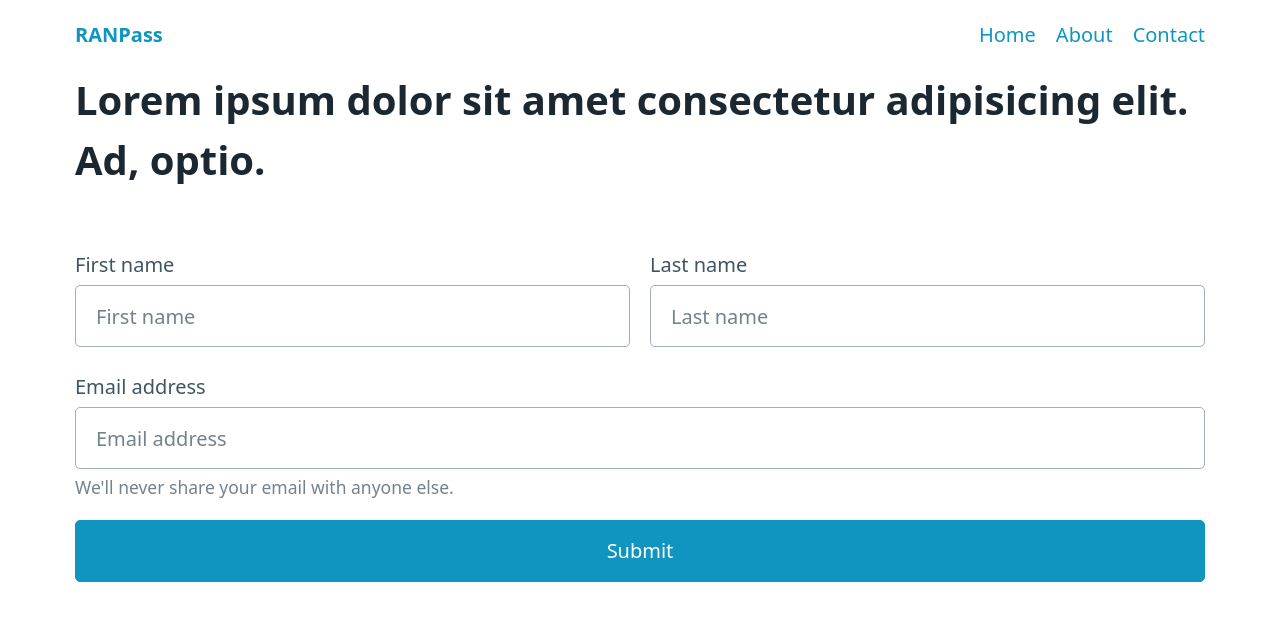
After one commit to i-naeem/flask-blog, a Flask app: page /contact in a window 1280 px wide. The commit adds this page. Shown: the top 621 px of the page. Run offline with Flask 3, Linux system fonts and the light colour scheme.

Commit message:
Add `/contact` and `/about` route

```diff
--- a/app.py
+++ b/app.py
@@ -10,6 +10,18 @@ app = Flask(__name__)
 @app.route('/')
 def home():
     return render_template('index.jinja')
+
+
+# About
+@app.route('/about')
+def about():
+    return render_template('about.jinja')
+
+
+# Contact
+@app.route('/contact')
+def contact():
+    return render_template('contact.jinja')
 
 
 @app.route('/generator', methods=["POST"])
--- /dev/null
+++ b/templates/contact.jinja
@@ -0,0 +1,62 @@
+<!DOCTYPE html>
+<html lang="en">
+
+<head>
+  <meta charset="UTF-8" />
+  <meta name="viewport" content="width=device-width, initial-scale=1.0" />
+  <link rel="stylesheet" href="{{ url_for('static', filename='css/pico.min.css') }}" />
+  <link rel="shortcut icon" href="{{ url_for('static', filename='assets/favico.png') }}" type="image/png" />
+  <title>RANPass - A simple random password generator.</title>
+</head>
+
+<body>
+  <div class="container">
+    <header>
+      <nav>
+        <ul>
+          <li><a href="/"><strong>RANPass</strong></a></li>
+        </ul>
+        <ul>
+          <li><a href="/">Home</a></li>
+          <li><a href="/about">About</a></li>
+          <li><a href="/contact">Contact</a></li>
+        </ul>
+      </nav>
+    </header>
+    <main>
+      <h1>Lorem ipsum dolor sit amet consectetur adipisicing elit. Ad, optio.</h1>
+
+      <section>
+        <form>
+
+          <!-- Grid -->
+          <div class="grid">
+
+            <!-- Markup example 1: input is inside label -->
+            <label for="firstname">
+              First name
+              <input type="text" id="firstname" name="firstname" placeholder="First name" required>
+            </label>
+
+            <label for="lastname">
+              Last name
+              <input type="text" id="lastname" name="lastname" placeholder="Last name" required>
+            </label>
+
+          </div>
+
+          <!-- Markup example 2: input is after label -->
+          <label for="email">Email address</label>
+          <input type="email" id="email" name="email" placeholder="Email address" required>
+          <small>We'll never share your email with anyone else.</small>
+
+          <!-- Button -->
+          <button type="submit">Submit</button>
+
+        </form>
+      </section>
+    </main>
+  </div>
+</body>
+
+</html>
--- a/templates/index.jinja
+++ b/templates/index.jinja
@@ -14,10 +14,10 @@
     <header>
       <nav>
         <ul>
-          <li><strong>RANPass</strong></li>
+          <li><a href="/"><strong>RANPass</strong></a></li>
         </ul>
         <ul>
-          <li><a href="/home">Home</a></li>
+          <li><a href="/">Home</a></li>
           <li><a href="/about">About</a></li>
           <li><a href="/contact">Contact</a></li>
         </ul>
```
Also changed, not shown: templates/about.jinja (added, +43 -0 lines).
